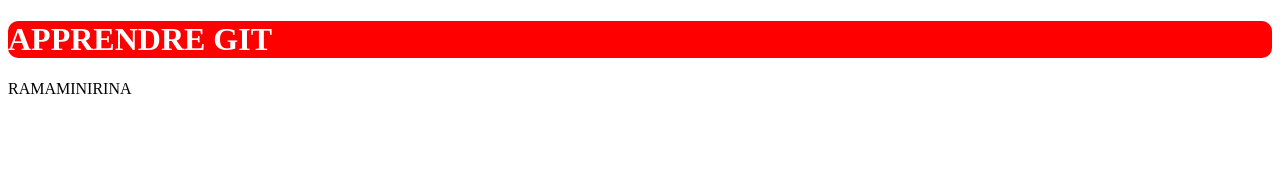
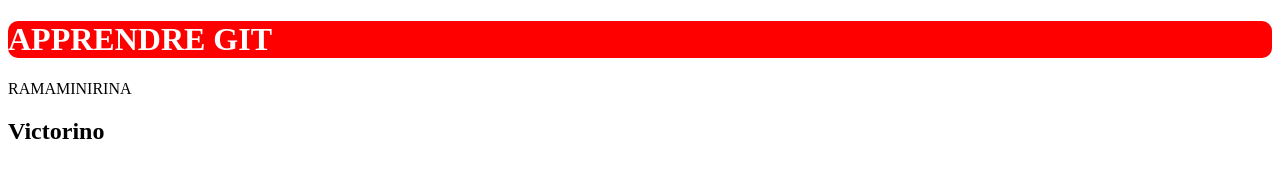
Before and after one commit to rino21/apprendreGit, a plain HTML site: page index.html in a window 1280 px wide. Drawn offline with Linux system fonts and the light colour scheme.

Commit message:
ajoute h2

```diff
--- a/index.html
+++ b/index.html
@@ -9,5 +9,6 @@
 <body>
     <h1 class="titre">APPRENDRE GIT</h1>
     <p>RAMAMINIRINA</p>
+    <h2>Victorino</h2>
 </body>
 </html>
```
